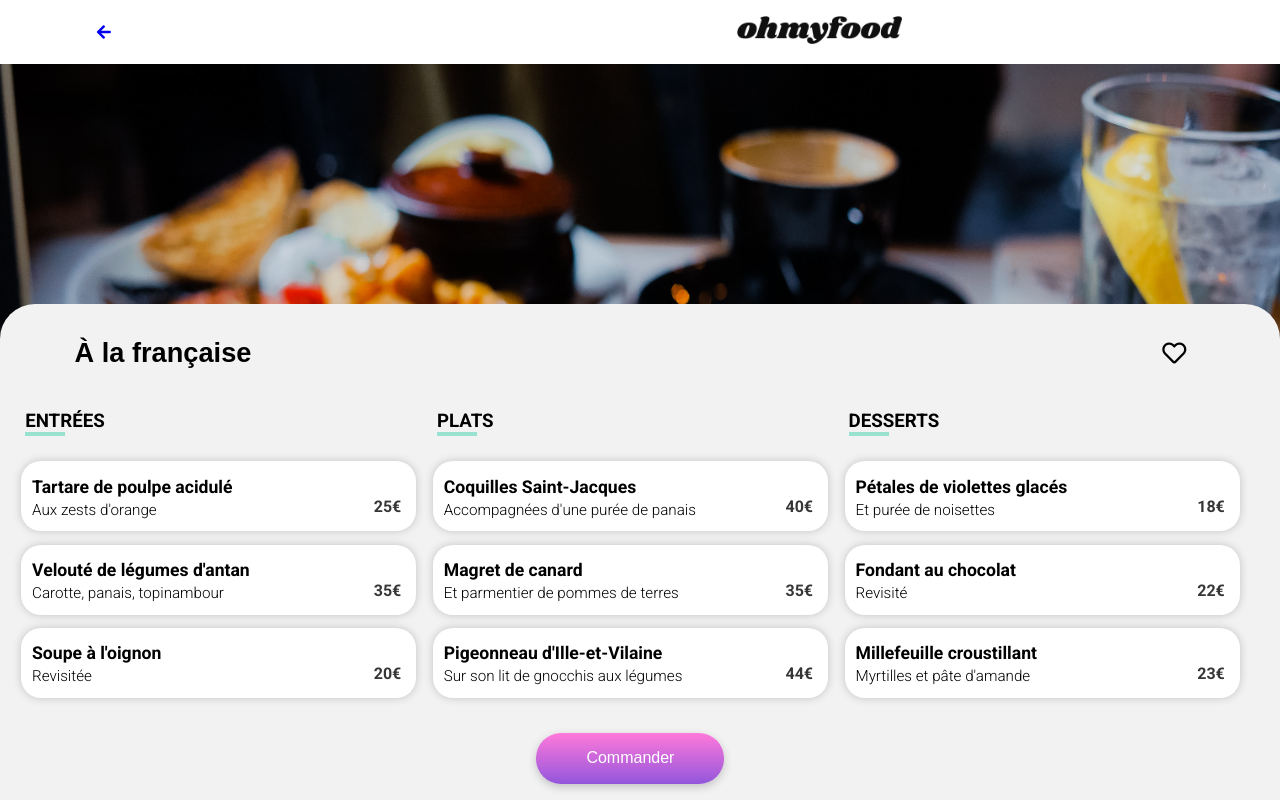
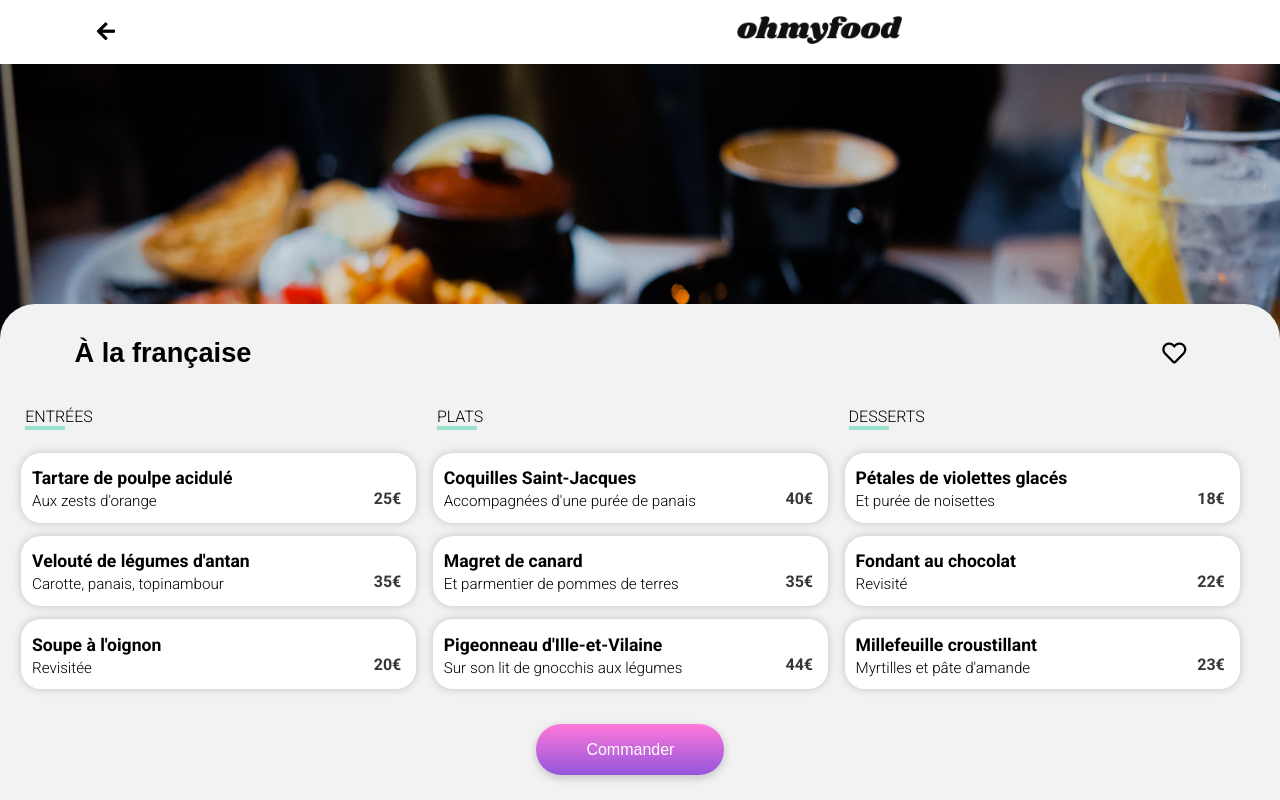
Before and after one commit to danoubruce/DanouBongbele_3_13122020, a plain HTML site: page a_la_francaise.html in a window 1280 px wide. Shown: the top 800 px of the page. Drawn offline with Linux system fonts and the light colour scheme; a web font is replaced by a local one.

Commit message:
modification html scss

```diff
--- a/a_la_francaise.html
+++ b/a_la_francaise.html
@@ -28,7 +28,7 @@
                 </div>
                 <section class="bloc-menu">
                     <div class="bloc-menu__etape">
-                        <h3>ENTRÉES</h3>
+                        <p class="title">ENTRÉES</p>
                         <div class="brochure">
                             <div class="menu">
                                 <div class="menu__text">
@@ -63,7 +63,7 @@
                         </div>
                     </div>
                     <div class="bloc-menu__etape">
-                        <h3>PLATS</h3>
+                        <p class="title">PLATS</p>
                         <div class="brochure">
                             <div class="menu">
                                 <div class="menu__text">
@@ -98,7 +98,7 @@
                         </div>
                     </div>
                     <div class="bloc-menu__etape">
-                        <h3>DESSERTS</h3>
+                        <p class="title">DESSERTS</p>
                         <div class="brochure">
                             <div class="menu">
                                 <div class="menu__text">
--- a/sass/scss/_variables.scss
+++ b/sass/scss/_variables.scss
@@ -2,6 +2,7 @@ $color-primaire: #9356DC;
 $color-secondaire: #FF79DA;
 $color-tertiaire: #99E2D0;
 $color-bg: #F2F2F2;
+$color-white: #fff;
 $color: #000;
 $color-icon: lighten($color,30%);
 $color-font: #F2F2F2;
--- a/sass/scss/page.scss
+++ b/sass/scss/page.scss
@@ -18,6 +18,11 @@ header{
     justify-content: space-between;
     width: 66%;
     margin-right: 28%;
+    .flex{
+        color: $color;
+        font-weight: 600;
+        font-size: 1.3rem;
+    }
 }
 
 main{
@@ -63,15 +68,18 @@ main{
 .bloc-menu__etape{
     display: grid;
     grid-template-columns: 1fr;
-    h3{
+    .title{
         grid-column: 1/-1;
         margin-left: 3%;
+        /*content: "";*/
+        width: 40px;
+        border-bottom: 4px solid $color-tertiaire;
     }
-    h3{
+   /* .title{
         content: "";
         width: 40px;
         border-bottom: 4px solid $color-tertiaire;
-    }
+    }*/
 }
 
 .menu__tarif{
@@ -279,7 +287,7 @@ main{
      .bloc{
          top: 100%;
      }
-     .contain-heading__img{
+    .contain-heading__img{
         img{
             height: 1000px;
             width: 100vw;
--- a/sass/scss/style.scss
+++ b/sass/scss/style.scss
@@ -17,18 +17,16 @@ body{
     position: fixed;
     z-index: 3;
     transform: scale(0);
-    background-color: #000;
-    /*background-color: rgba(245, 245, 245, 0.5);*/
+    background-color: $color;
     animation: load-background 3s 100ms backwards;
     .spinner {
         transform: scale(0);
         font-size: 8rem;
-        color: #9356DC;
+        color: $color-white;
         margin: auto;
         animation: load-spinner 3s 100ms linear backwards;
     }
 }
-
 
   @keyframes load-spinner {
     0% {
@@ -82,7 +80,7 @@ header{
     height: 100%;
     width: 100%;
     margin: auto;
-    background-color: #f2f2f2;
+    background-color: $color-bg;
     h2{
         width: 15rem;
         margin: 0 auto;
@@ -137,7 +135,7 @@ header{
     position: absolute;
     font-weight: 300;
     font-size: 0.9rem;
-    color: #fff;
+    color: $color-white;
     height: 25px;
     width: 25px;
     border-radius: 50%;
@@ -233,10 +231,10 @@ header{
     margin: auto;
     text-decoration: none;
     border-radius: 20px;
-    background-color: #fff;
+    background-color: $color-white;
     & a{
         text-decoration: none;
-        color: #000;
+        color: $color;
     }
 }
 footer{
@@ -275,14 +273,6 @@ footer{
             grid-template-columns: 1fr 1fr;
         }
     }
-    /*footer{
-        @include footer;
-        .footer__element{
-            display: grid;
-            grid-template-columns: 1fr 1fr;
-            grid-template-areas: "premier deuxieme";
-        }
-    } */
 }
 @media only screen and (min-width:1025px) {
     main{
@@ -309,11 +299,4 @@ footer{
             grid-template-columns: 1fr 1fr;
         }
     }
-   /* footer{
-        @include footer;
-        .footer__element{
-            display: grid;
-            grid-template-columns: 1fr 1fr;
-        }
-    } */
 }
```
Also changed, not shown: la_note_enchantee.html (+3 -3 lines), la_palette_du_gout.html (+3 -3 lines), le_delice_des_sens.html (+3 -3 lines), assets/css/page.css, assets/css/style.css, 2 other files.
